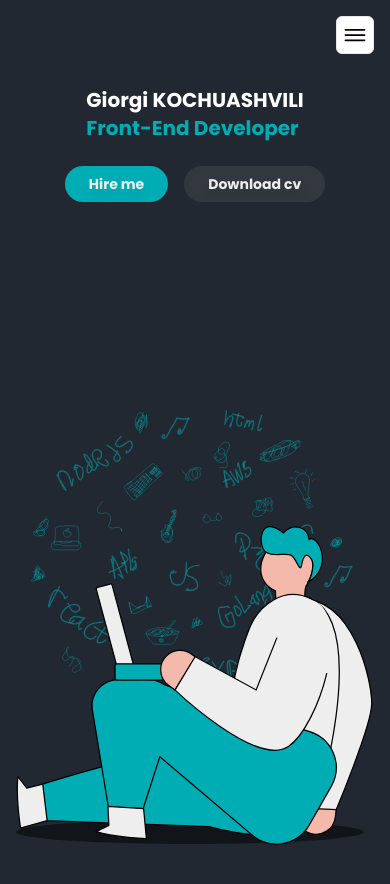
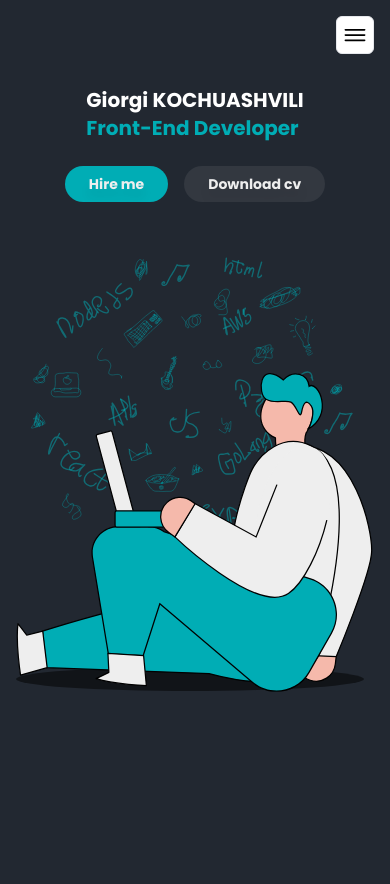
Before and after one commit to giorgio324/portfolio, a Next.js app: page / in a window 390 px wide. Shown: the top 884 px of the page. After the commit the page ends 844 px from the top, so only its background shows below. Built offline with nearby package versions, Linux system fonts and the light colour scheme.

Commit message:
fixed wrong style apply

```diff
--- a/src/app/globals.css
+++ b/src/app/globals.css
@@ -3,5 +3,5 @@
 @tailwind utilities;
 
 .min-height-screen {
-  height: calc(100vh - 116px);
+  height: calc(100vh - 84px);
 }
--- a/src/app/page.tsx
+++ b/src/app/page.tsx
@@ -8,7 +8,7 @@ const page = () => {
   return (
     <>
       <main
-        className={`${popins.className} max-w-screen-xl mx-auto p-4 md:flex md:px-12 lg:px-16 min-h-full`}
+        className={`${popins.className} max-w-screen-xl mx-auto p-4 md:flex md:px-12 lg:px-16 min-h-full min-height-screen`}
       >
         <Title />
         <HeroImages />
--- a/src/components/home/HeroImages.tsx
+++ b/src/components/home/HeroImages.tsx
@@ -6,7 +6,7 @@ import Image from 'next/image';
 
 const HeroImages = () => {
   return (
-    <div className='flex flex-col justify-center items-center py-8 min-height-screen'>
+    <div className='flex flex-col justify-center items-center py-8'>
       <div className='max-w-xl relative'>
         <Reveal>
           <Image src={doodles} alt='doodles' />
```
